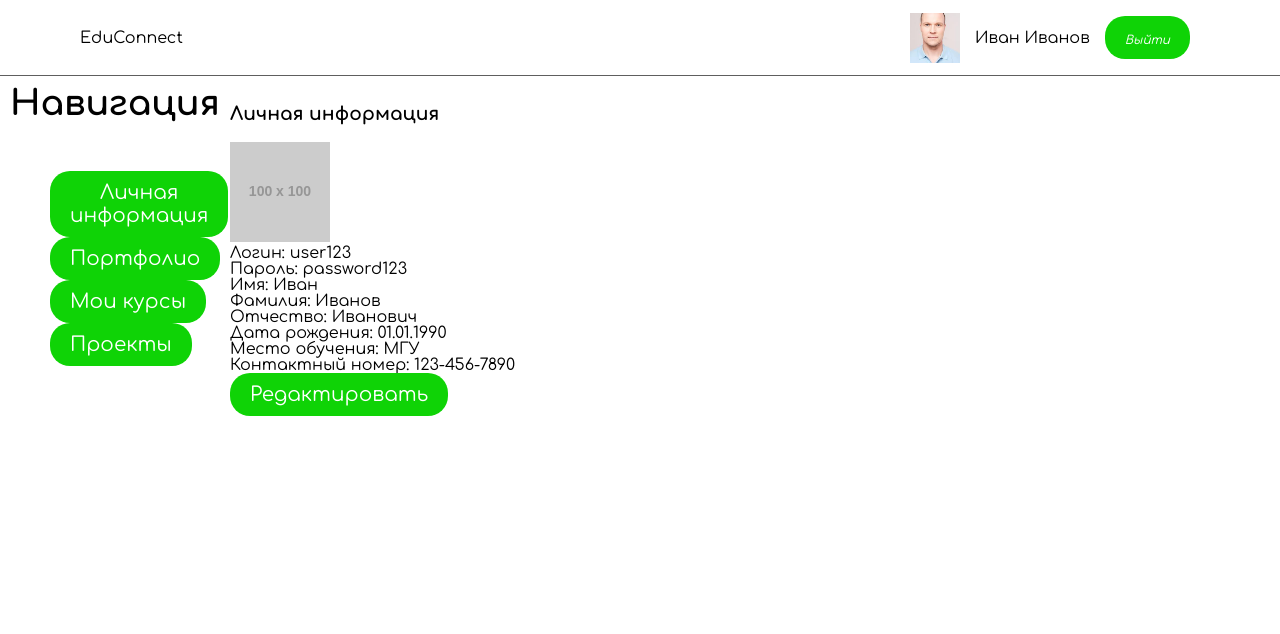
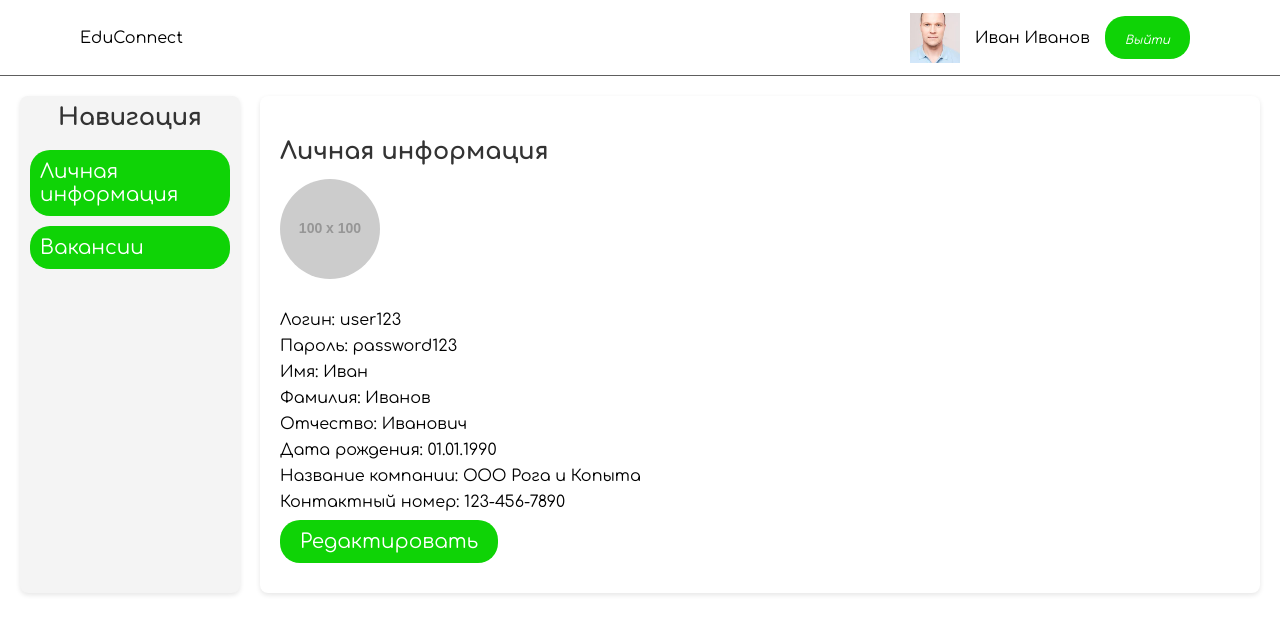
Before and after one commit to lopurw/ChillGuys_EduConnect, a React (Vite) app: page /myprofile in a window 1280 px wide. Shown: the top 634 px of the page. Built offline with nearby package versions, Linux system fonts and the light colour scheme.

Commit message:
профиль со вкладками

```diff
--- a/package.json
+++ b/package.json
@@ -12,6 +12,8 @@
 	"dependencies": {
 		"axios": "^1.7.9",
 		"chart.js": "^4.4.7",
+		"html2pdf.js": "^0.10.2",
+		"jspdf": "^2.5.2",
 		"react": "^18.2.0",
 		"react-chartjs-2": "^5.2.0",
 		"react-dom": "^18.2.0",
--- a/src/components/CourseDetail.jsx
+++ b/src/components/CourseDetail.jsx
@@ -107,7 +107,7 @@ const CourseDetail = () => {
           </video>
         ))}
       </div>
-      <button>Просмотреть все видео</button> {/* Кнопка для просмотра всех видео */}
+      <button>Просмотреть все видео</button>
 
       <h3>Документация</h3>
       <ul>
--- a/src/components/NavProfile.jsx
+++ b/src/components/NavProfile.jsx
@@ -1,9 +1,12 @@
 import React, { useState } from 'react';
+import html2pdf from 'html2pdf.js';
 
 import CourseList from './CourseList';
+import MyCourses from './MyCourses';
+import styles from '../styles/NavProfile.module.css';
 
 const NavProfile = () => {
-  const [role, setRole] = useState('студент');
+  const [role, setRole] = useState('работодатель');
   const [selectedTab, setSelectedTab] = useState('personalInfo');
   const [isEditable, setIsEditable] = useState(false);
   const [userData, setUserData] = useState({
@@ -30,6 +33,20 @@ const NavProfile = () => {
     }));
   };
 
+  const handleFileChange = (e) => {
+    const file = e.target.files[0];
+    if (file) {
+      const reader = new FileReader();
+      reader.onloadend = () => {
+        setUserData((prevData) => ({
+          ...prevData,
+          photo: reader.result,
+        }));
+      };
+      reader.readAsDataURL(file);
+    }
+  };
+
   const getTabs = () => {
     if (role === 'студент') {
       return ['personalInfo', 'portfolio', 'myCourses', 'projects'];
@@ -48,7 +65,20 @@ const NavProfile = () => {
           <div>
             <h3>Личная информация</h3>
             <div>
-              <img src={userData.photo} alt="Фото профиля" width={100} height={100} />
+              <img
+                src={userData.photo}
+                alt="Фото профиля"
+                width={100}
+                height={100}
+                onClick={() => document.getElementById('photoInput').click()}
+              />
+              <input
+                id="photoInput"
+                type="file"
+                accept="image/*"
+                style={{ display: 'none' }}
+                onChange={handleFileChange}
+              />
             </div>
             <div>
               <div>
@@ -89,7 +119,7 @@ const NavProfile = () => {
               <div>
                 Контактный номер: {isEditable ? <input type="text" name="contactNumber" value={userData.contactNumber} onChange={handleInputChange} /> : userData.contactNumber}
               </div>
-              <button onClick={() => setIsEditable(!isEditable)}>
+              <button onClick={() => setIsEditable(!isEditable)} className={styles.mainContentButton}>
                 {isEditable ? 'Сохранить изменения' : 'Редактировать'}
               </button>
             </div>
@@ -97,7 +127,7 @@ const NavProfile = () => {
         );
         case 'portfolio':
             return (
-          <div>
+              <div id="portfolio-content" className={styles.mainContent}>
                 <h3>Портфолио</h3>
                 <div>
                   <img src={userData.photo} alt="Фото профиля" width={100} height={100} />
@@ -105,15 +135,46 @@ const NavProfile = () => {
                 <div>
                   <p>Имя: {userData.firstName} {userData.lastName} {userData.middleName}</p>
                   <p>Стек технологий: {userData.techStack}</p>
-              <p>Уровень английского: {userData.englishLevel}</p>
-              <p>Дополнительная информация: {userData.additionalInfo}</p>
-              <h4>Курсы:</h4>
-              <CourseList />
+                  <p>Уровень английского: {isEditable ? (
+                    <select name="englishLevel" value={userData.englishLevel} onChange={handleInputChange}>
+                      <option value="Beginner">Начальный</option>
+                      <option value="Intermediate">Средний</option>
+                      <option value="Advanced">Продвинутый</option>
+                      <option value="Fluent">Свободно</option>
+                    </select>
+                  ) : userData.englishLevel}</p>
+                  <p>Дополнительная информация: {isEditable ? (
+                    <input type="text" name="additionalInfo" value={userData.additionalInfo} onChange={handleInputChange} />
+                  ) : userData.additionalInfo}</p>
+                  <div>
+                    <div>
+                      Зарплата: {isEditable ? (
+                        <input type="number" name="salary" value={userData.salary} onChange={handleInputChange} />
+                      ) : userData.salary}
+                    </div>
+                    <div>
+                      Расписание: {isEditable ? (
+                        <input type="text" name="schedule" value={userData.schedule} onChange={handleInputChange} />
+                      ) : userData.schedule}
+                    </div>
+                    <div>
+                      Страна: {isEditable ? (
+                        <input type="text" name="country" value={userData.country} onChange={handleInputChange} />
+                      ) : userData.country}
                     </div>
                   </div>
+                  <h4>Курсы:</h4>
+                  <MyCourses />
+                </div>
+                <button onClick={downloadPortfolio} className={styles.downloadButton}>Скачать PDF</button>
+                <button onClick={() => setIsEditable(!isEditable)} className={styles.mainContentButton}>
+                  {isEditable ? 'Сохранить изменения' : 'Редактировать'}
+                </button>
+              </div>
             );
+
       case 'myCourses':
-        return <CourseList />;
+        return <MyCourses />;
       case 'projects':
         return <div>Заглушка для проектов</div>;
       case 'vacancies':
@@ -123,14 +184,26 @@ const NavProfile = () => {
     }
   };
 
+  const downloadPortfolio = () => {
+    const element = document.getElementById('portfolio-content');
+    const opt = {
+      margin: 1,
+      filename: 'portfolio.pdf',
+      image: { type: 'jpeg', quality: 0.98 },
+      html2canvas: { scale: 2 },
+      jsPDF: { unit: 'in', format: 'letter', orientation: 'portrait' },
+    };
+    html2pdf().from(element).set(opt).save();
+  };
+
   return (
-    <div style={{ display: 'flex' }}>
-      <div style={{ width: '200px', padding: '10px' }}>
+    <div className={styles.container}>
+      <div className={styles.sidebar}>
         <h2>Навигация</h2>
         <ul>
           {getTabs().map((tab) => (
             <li key={tab}>
-              <button onClick={() => setSelectedTab(tab)}>
+              <button onClick={() => setSelectedTab(tab)} className={styles.sidebarButton}>
                 {tab === 'personalInfo' ? 'Личная информация' :
                  tab === 'portfolio' ? 'Портфолио' :
                  tab === 'myCourses' ? 'Мои курсы' :
@@ -141,7 +214,7 @@ const NavProfile = () => {
         </ul>
       </div>
 
-      <div style={{ padding: '10px', flex: 1 }}>
+      <div className={styles.mainContent}>
         {renderTabContent()}
       </div>
     </div>
--- a/src/components/ProjectDetail.jsx
+++ b/src/components/ProjectDetail.jsx
@@ -49,7 +49,7 @@ const ProjectDetail = () => {
 	const { title, description, category, tasks, additionalMaterials, comments, image } = project;
 
 	const handleBack = () => {
-		navigate(-1); // Вернуться на предыдущую страницу в истории браузера
+		navigate(-1);
 	};
 
 	const handleAddComment = () => {
--- a/src/components/ProjectList.jsx
+++ b/src/components/ProjectList.jsx
@@ -34,13 +34,13 @@ const ProjectList = () => {
 
 	const handleStartProject = (project) => {
 		setSelectedProject(project);
-		// Дополнительная логика для начала работы с проектом, например переход на страницу проекта
+
 		console.log('Перешли на проект', project);
 	};
 
 	return (
 		<div className="project-list">
-			<h2>Мои проекты</h2> {/* Заголовок "Мои проекты" */}
+			<h2>Мои проекты</h2>
 			<div className="project-cards">
 				{projects.length > 0 ? (
 					projects.map((project) => (
--- /dev/null
+++ b/src/styles/NavProfile.module.css
@@ -0,0 +1,111 @@
+/* NavProfile.module.css */
+
+/* Main wrapper for the entire profile page */
+.container {
+    display: flex;
+    font-family: Arial, sans-serif;
+    padding: 20px;
+  }
+
+  /* Sidebar navigation */
+  .sidebar {
+    width: 200px;
+    padding: 10px;
+    background-color: #f4f4f4;
+    border-radius: 8px;
+    box-shadow: 0 2px 5px rgba(0, 0, 0, 0.1);
+  }
+
+  .sidebar h2 {
+    font-size: 1.5rem;
+    color: #333;
+    margin-bottom: 20px;
+  }
+
+  .sidebar ul {
+    list-style-type: none;
+    padding: 0;
+  }
+
+  .sidebar li {
+    margin-bottom: 10px;
+  }
+
+  .sidebar button {
+    width: 100%;
+    padding: 10px;
+
+    color: white;
+    border: none;
+
+    cursor: pointer;
+    text-align: left;
+  }
+
+
+
+  .mainContent {
+    flex: 1;
+    padding: 20px;
+    background-color: #fff;
+    border-radius: 8px;
+    box-shadow: 0 2px 5px rgba(0, 0, 0, 0.1);
+    margin-left: 20px;
+  }
+
+  .mainContent h3 {
+    font-size: 1.5rem;
+    color: #333;
+    margin-bottom: 15px;
+  }
+
+  .mainContent div {
+    margin-bottom: 10px;
+  }
+
+  .mainContent input {
+    padding: 5px;
+    margin-top: 5px;
+    border: 1px solid #ccc;
+    border-radius: 5px;
+    width: 100%;
+  }
+
+  .mainContent img {
+    border-radius: 50%;
+    margin-bottom: 20px;
+  }
+
+  .mainContent button {
+    padding: 10px 20px;
+
+    color: white;
+
+    cursor: pointer;
+  }
+
+
+
+  .mainContent p {
+    margin: 10px 0;
+    color: #555;
+  }
+
+  .mainContent h4 {
+    font-size: 1.2rem;
+    margin-bottom: 10px;
+  }
+
+  /* Button for downloading the portfolio */
+  .downloadButton {
+    padding: 10px 20px;
+    background-color: #FFD700;
+
+    border: none;
+    border-radius: 5px;
+    cursor: pointer;
+  }
+
+  .downloadButton:hover {
+    background-color: #FFCC00;
+  }
```
Also changed, not shown: 1 other file (tests, documents, lock files or other folders). Lines whose indentation alone changed are shown as unchanged.
